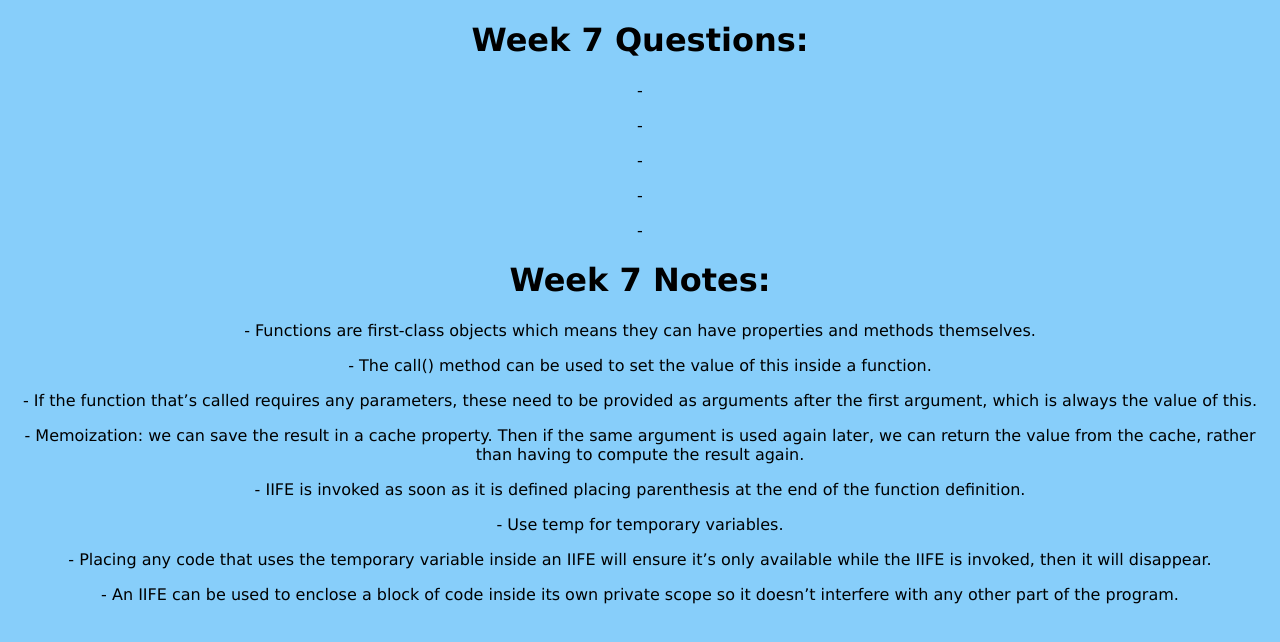
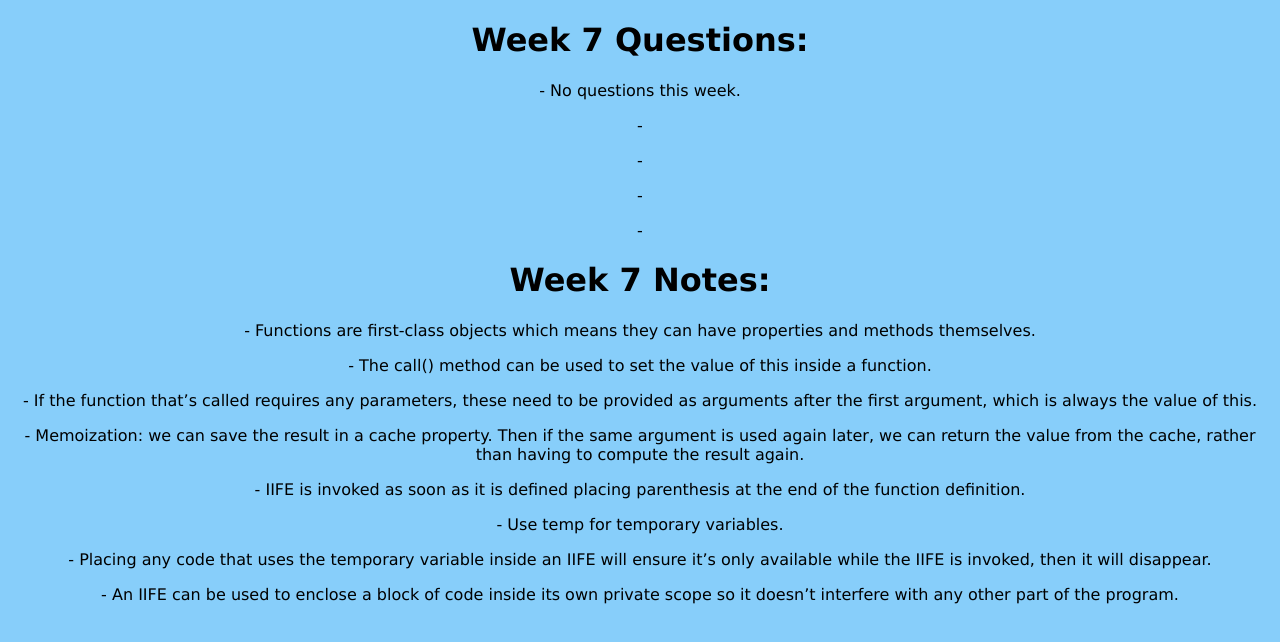
Before and after one commit to santiago9107/WDD330, a plain HTML site: page week7/index.html in a window 1280 px wide. Drawn offline with Linux system fonts and the light colour scheme.

Commit message:
Update index.html

```diff
--- a/week7/index.html
+++ b/week7/index.html
@@ -8,7 +8,7 @@
 </head>
 <body>
     <h1>Week 7 Questions:</h1>
-    <p>- </p>
+    <p>- No questions this week.</p>
     <p>- </p>
     <p>- </p>
     <p>- </p>
```
